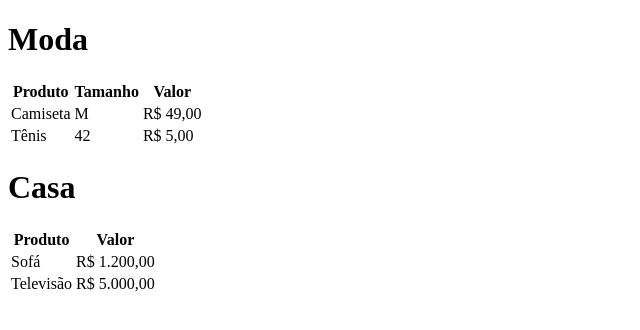
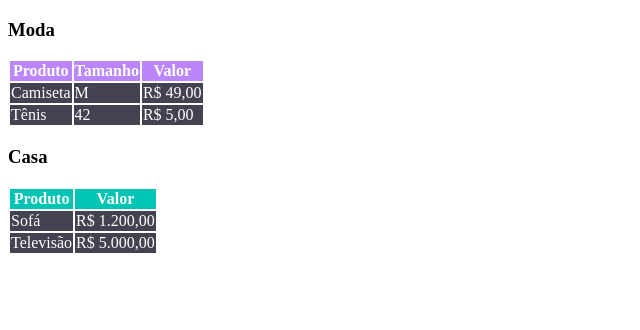
Before and after one commit to marcus-venancio/desafio-html-basico, a plain HTML site: page index.html in a window 1280 px wide. Shown: the whole page, without its empty margins (0-640 px from the left). Drawn offline with Linux system fonts and the light colour scheme.

Commit message:
Adicionado estilo v1

```diff
--- a/index.html
+++ b/index.html
@@ -5,40 +5,41 @@
     <meta charset="UTF-8">
     <meta http-equiv="X-UA-Compatible" content="IE=edge">
     <meta name="viewport" content="width=device-width, initial-scale=1.0">
-    <title>Tabelas</title>
+    <title>Tabela estilizada</title>
+    <link rel="stylesheet" href="style.css">
 </head>
 
 <body>
-    <h1>Moda</h1>
+    <h3>Moda</h3>
     <table>
-        <tr>
+        <tr class="produtos-moda">
             <th>Produto</th>
             <th>Tamanho</th>
             <th>Valor</th>
         </tr>
-        <tr>
+        <tr class="produtos">
             <td>Camiseta</td>
             <td>M</td>
             <td>R$ 49,00</td>
         </tr>
-        <tr>
+        <tr class="produtos">
             <td>Tênis</td>
             <td>42</td>
             <td>R$ 5,00</td>
         </tr>
     </table>
 
-    <h1>Casa</h1>
+    <h3>Casa</h3>
     <table>
-        <tr>
+        <tr class="produtos-casa">
             <th>Produto</th>
             <th>Valor</th>
         </tr>
-        <tr>
+        <tr class="produtos">
             <td>Sofá</td>
             <td>R$ 1.200,00</td>
         </tr>
-        <tr>
+        <tr class="produtos">
             <td>Televisão</td>
             <td>R$ 5.000,00</td>
         </tr>
--- /dev/null
+++ b/style.css
@@ -0,0 +1,14 @@
+.produtos {
+    background-color: #424250;
+    color: white;
+}
+
+.produtos-moda {
+    background-color: #BB86FC;
+    color: white;
+}
+
+.produtos-casa {
+    background-color: #00C4B4;
+    color: white;
+}
```
